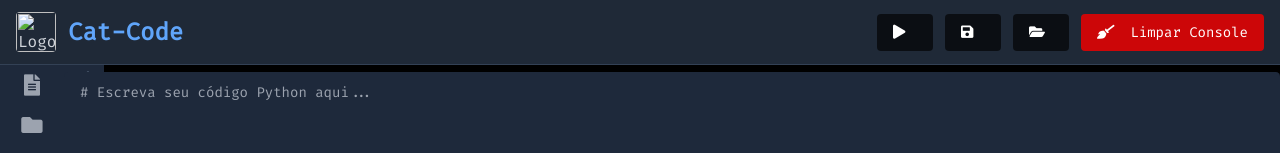
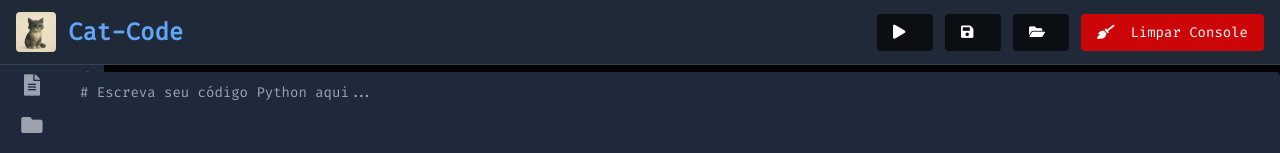
Before and after one commit to JohnBreno8/Code_wodre, a plain HTML site: page index.html in a window 1280 px wide. Shown: the top 153 px of the page. Drawn offline with nearby package versions, Linux system fonts and the light colour scheme.

Commit message:
Update index.html

```diff
--- a/index.html
+++ b/index.html
@@ -252,7 +252,7 @@
  <body class="h-full flex flex-col">
   <header class="flex items-center justify-between bg-gray-800 px-4 py-3 shadow-md">
    <div class="flex items-center space-x-3">
-    <img alt="Logo do Code Wodre, letras CW em azul sobre fundo azul escuro" class="w-10 h-10 rounded" height="40" src="/1000127988-01.jpeg" width="40"/>
+    <img alt="Logo do Code Wodre, letras CW em azul sobre fundo azul escuro" class="w-10 h-10 rounded" height="40" src="mídia/img/1000127988-01.jpeg" width="40"/>
     <h1 class="text-2xl font-bold text-blue-400 select-none">
      Cat-Code
     </h1>
```
